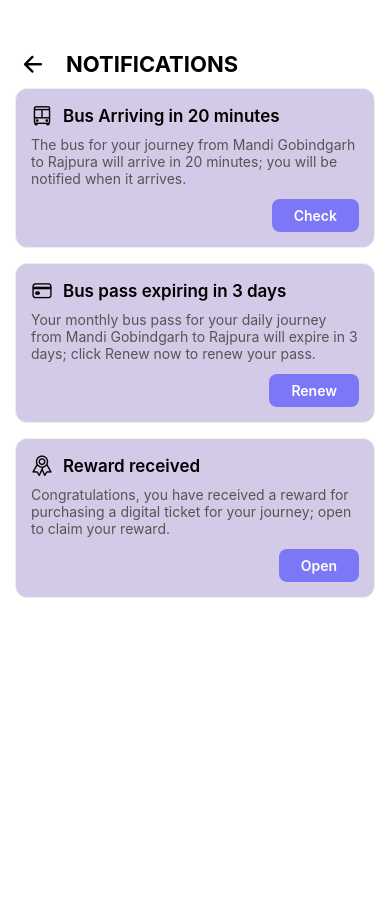
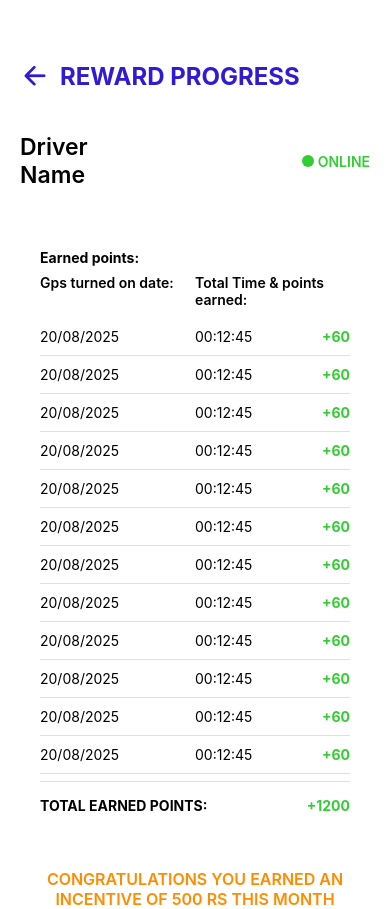
Before and after one commit to dhanraj-28/bus-tracking-app, a React Native app in the folder frontend/: screen / in a window 390 px wide. Before the commit the page ends 844 px from the top, so only its background shows below. Built offline with nearby package versions, Linux system fonts and the light colour scheme.

Commit message:
by harish

```diff
--- a/frontend/App.jsx
+++ b/frontend/App.jsx
@@ -3,13 +3,15 @@ import { View } from 'react-native'
 import TrackBusScreen from './Components/Passenger/TrackBus'
 import LiveMapPage from './Components/Passenger/Tracking'
 import NotificationsPage from './Components/Passenger/Notification'
+import RewardProgressPage from './Components/Driver/Reward'
 
 const App = () => {
   return (
     <View style={{ flex: 1 }}>
       {/* <TrackBusScreen /> */}
       {/* <LiveMapPage/> */}
-      <NotificationsPage/>
+      {/* <NotificationsPage/> */}
+      <RewardProgressPage/>
     </View>
   )
 }
--- /dev/null
+++ b/frontend/Components/Driver/Reward.jsx
@@ -0,0 +1,160 @@
+import React from "react";
+import { View, Text, ScrollView, TouchableOpacity, BackHandler } from "react-native";
+import { Ionicons } from "@expo/vector-icons";
+
+export default function RewardProgressPage() {
+
+  const driverName = "Driver Name";
+  const isOnline = true;
+
+  const gpsSessions = Array(20).fill({
+    date: "20/08/2025",
+    duration: "00:12:45",
+    points: 60,
+  });
+
+  const totalPoints = gpsSessions.reduce((a, b) => a + b.points, 0);
+  const incentive = 500;
+
+  // Back button action without navigation
+  const handleBack = () => {
+    BackHandler.exitApp();         // CLOSES SCREEN / APP
+  };
+
+  return (
+    <View style={{ flex: 1, backgroundColor: "#fff", padding: 20 }}>
+
+      {/* Header with Back Icon (No navigation) */}
+      <View
+        style={{
+          flexDirection: "row",
+          alignItems: "center",
+          marginTop: 40,
+        }}
+      >
+        <TouchableOpacity
+          onPress={handleBack}
+          style={{ paddingRight: 0 }}
+        >
+          <Ionicons name="arrow-back-outline" size={30} color="#301ad4" />
+        </TouchableOpacity>
+
+        <Text
+          style={{
+            fontSize: 24,
+            fontWeight: "700",
+            color: "#301ad4",
+            marginLeft: 10,
+          }}
+        >
+          REWARD PROGRESS
+        </Text>
+      </View>
+
+      {/* Driver Name + Online Status */}
+      <View
+        style={{
+          flexDirection: "row",
+          alignItems: "center",
+          marginTop: 40,
+        }}
+      >
+        <Text style={{ fontSize: 23, fontWeight: "600" }}>{driverName}</Text>
+
+        <View
+          style={{
+            marginLeft: 170,
+            width: 12,
+            height: 12,
+            borderRadius: 6,
+            backgroundColor: isOnline ? "#32CD32" : "#B0B0B0",
+          }}
+        />
+
+        <Text
+          style={{
+            marginLeft: 4,
+            color: isOnline ? "#32CD32" : "#B0B0B0",
+            fontWeight: "600",
+          }}
+        >
+          {isOnline ? "ONLINE" : "OFFLINE"}
+        </Text>
+      </View>
+
+      {/* Card with internal scroll */}
+      <View
+        style={{
+          marginTop: 40,
+          backgroundColor: "#fff",
+          borderRadius: 12,
+          padding: 20,
+          elevation: 8,
+          height: 620,
+        }}
+      >
+        <Text style={{ fontWeight: "700", marginBottom: 8 }}>Earned points:</Text>
+
+        <View style={{ flexDirection: "row", marginBottom: 10 }}>
+          <Text style={{ flex: 1, fontWeight: "600" }}>Gps turned on date:</Text>
+          <Text style={{ flex: 1, fontWeight: "600" }}>Total Time & points earned:</Text>
+        </View>
+
+        <ScrollView style={{ flex: 1 }}>
+          {gpsSessions.map((item, index) => (
+            <View
+              key={index}
+              style={{
+                flexDirection: "row",
+                paddingVertical: 10,
+                borderBottomWidth: 1,
+                borderBottomColor: "#E0E0E0",
+              }}
+            >
+              <Text style={{ flex: 1 }}>{item.date}</Text>
+
+              <View
+                style={{
+                  flex: 1,
+                  flexDirection: "row",
+                  justifyContent: "space-between",
+                }}
+              >
+                <Text>{item.duration}</Text>
+                <Text style={{ color: "#32CD32", fontWeight: "700" }}>
+                  +{item.points}
+                </Text>
+              </View>
+            </View>
+          ))}
+        </ScrollView>
+
+        {/* Total Points */}
+        <View
+          style={{
+            flexDirection: "row",
+            paddingVertical: 15,
+            borderTopWidth: 1,
+            borderTopColor: "#E0E0E0",
+          }}
+        >
+          <Text style={{ flex: 1, fontWeight: "700" }}>TOTAL EARNED POINTS:</Text>
+          <Text style={{ color: "#32CD32", fontWeight: "700" }}>+{totalPoints}</Text>
+        </View>
+      </View>
+
+      {/* Incentive text */}
+      <Text
+        style={{
+          marginTop: 20,
+          color: "#FF8C00",
+          fontSize: 16,
+          fontWeight: "600",
+          textAlign: "center",
+        }}
+      >
+        CONGRATULATIONS YOU EARNED AN INCENTIVE OF {incentive} RS THIS MONTH
+      </Text>
+    </View>
+  );
+}
--- a/frontend/package.json
+++ b/frontend/package.json
@@ -10,6 +10,8 @@
   },
   "dependencies": {
     "@expo/vector-icons": "^15.0.3",
+    "@react-navigation/native": "^7.1.25",
+    "@react-navigation/native-stack": "^7.8.6",
     "expo": "~54.0.27",
     "expo-location": "~19.0.8",
     "expo-status-bar": "~3.0.9",
@@ -18,6 +20,8 @@
     "react-native-gesture-handler": "~2.28.0",
     "react-native-maps": "^1.20.1",
     "react-native-reanimated": "~4.1.1",
+    "react-native-safe-area-context": "^5.6.2",
+    "react-native-screens": "^4.18.0",
     "react-native-vector-icons": "^10.3.0",
     "reanimated-bottom-sheet": "^1.0.0-alpha.22"
   },
```
Also changed, not shown: 1 other file (tests, documents, lock files or other folders).
